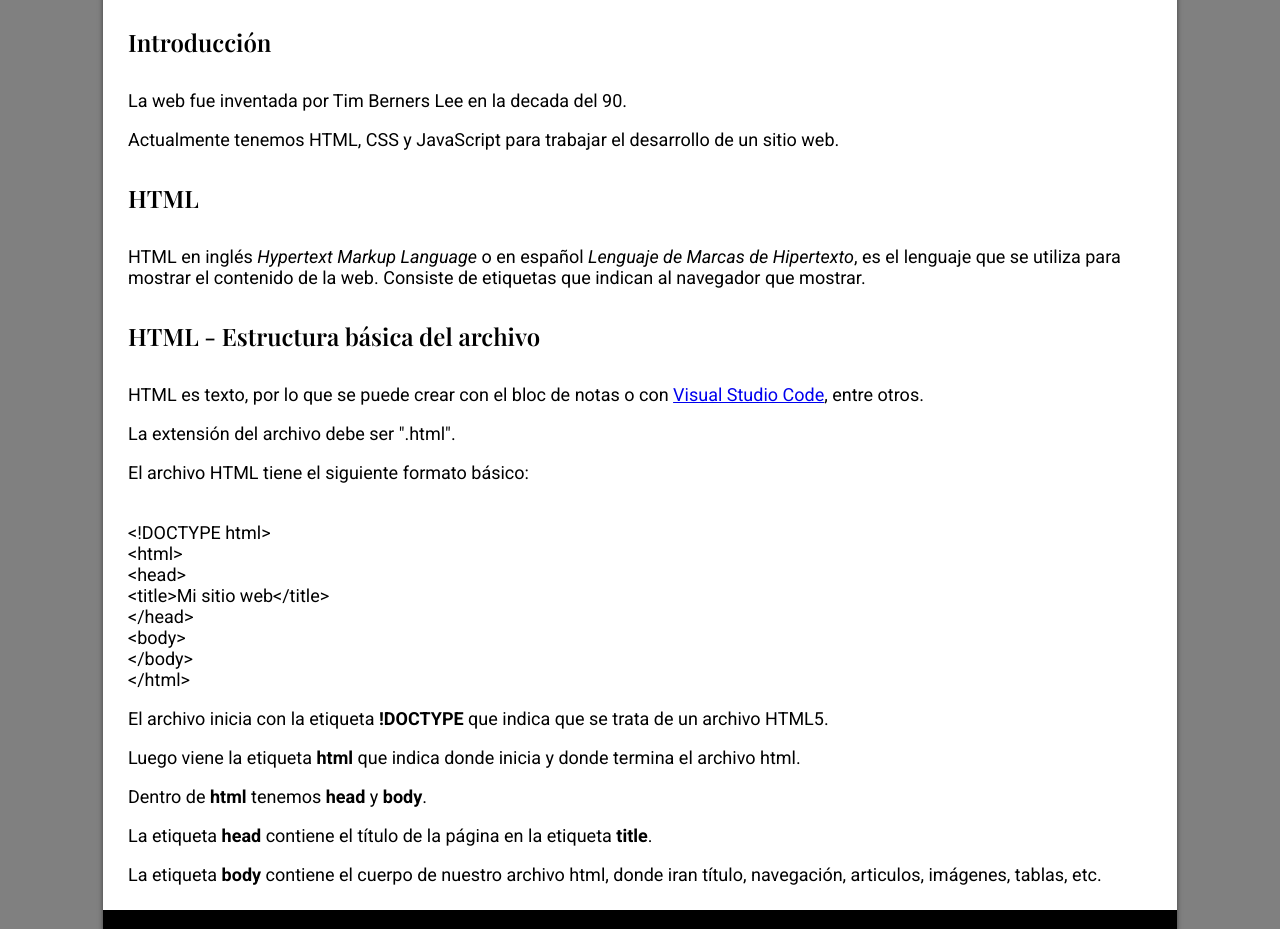
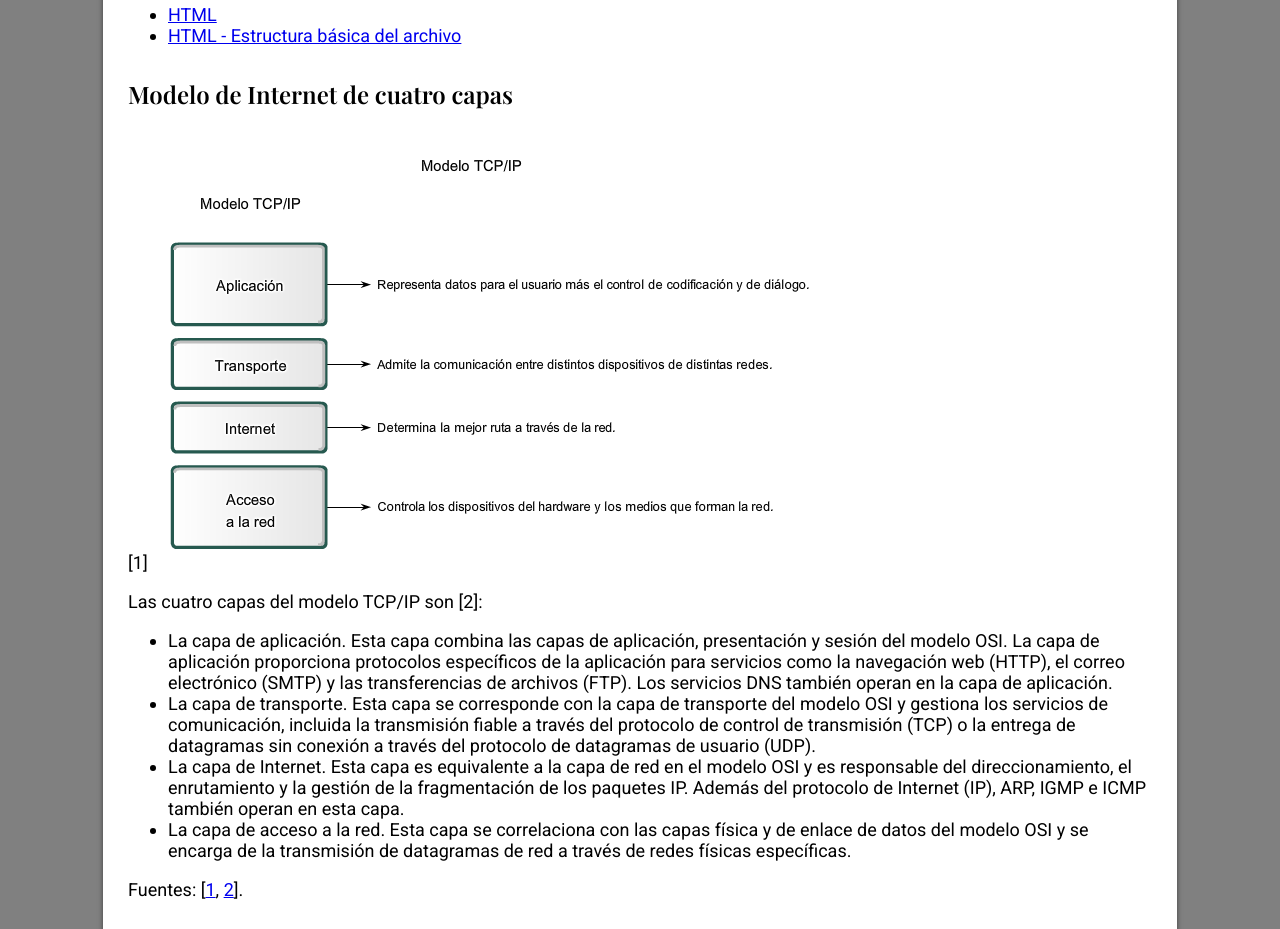
Before and after one commit to lainz/web, a plain HTML site: page index.html in a window 1280 px wide. Shown: the part 348-1277 px from the top of the page. Drawn offline with nearby package versions, Linux system fonts and the light colour scheme; a web font is replaced by a local one.

Commit message:
modelo de internet de 4 capas

```diff
--- a/index.html
+++ b/index.html
@@ -23,8 +23,9 @@
         </header>
         <nav>
             <h1>Índice</h1>
+            <h2>Funcionamiento de los sitios web</h2>
             <ul>
-                <li><a href="#introduccion">Introducción</a></li>
+                <li><a href="#modelo_de_internet_de_cuatro_capas">Modelo de Internet de cuatro capas</a></li>
             </ul>
             <h2>HTML</h2>
             <ul>
@@ -33,12 +34,32 @@
             </ul>
         </nav>
         <section>
-            <article id="introduccion">
-                <h1>Introducción</h1>
-                <p>La web fue inventada por Tim Berners Lee en la decada del 90.</p>
-                <p>Actualmente tenemos HTML, CSS y JavaScript para trabajar el desarrollo de un sitio web.</p>
+            <article id="modelo_de_internet_de_cuatro_capas">
+                <h1>Modelo de Internet de cuatro capas</h1>
+                <p>[1]<img src="./imagenes/tcp.png"></p>
+                <p>Las cuatro capas del modelo TCP/IP son [2]:
+                <ul>
+                    <li>La capa de aplicación. Esta capa combina las capas de aplicación, presentación y sesión del
+                        modelo OSI. La capa de aplicación proporciona protocolos específicos de la aplicación para
+                        servicios como la navegación web (HTTP), el correo electrónico (SMTP) y las transferencias de
+                        archivos (FTP). Los servicios DNS también operan en la capa de aplicación.</li>
+                    <li>La capa de transporte. Esta capa se corresponde con la capa de transporte del modelo OSI y
+                        gestiona los servicios de comunicación, incluida la transmisión fiable a través del protocolo de
+                        control de transmisión (TCP) o la entrega de datagramas sin conexión a través del protocolo de
+                        datagramas de usuario (UDP).</li>
+                    <li>La capa de Internet. Esta capa es equivalente a la capa de red en el modelo OSI y es responsable
+                        del direccionamiento, el enrutamiento y la gestión de la fragmentación de los paquetes IP.
+                        Además del protocolo de Internet (IP), ARP, IGMP e ICMP también operan en esta capa.</li>
+                    <li>La capa de acceso a la red. Esta capa se correlaciona con las capas física y de enlace de datos
+                        del modelo OSI y se encarga de la transmisión de datagramas de red a través de redes físicas
+                        específicas.</li>
+                </ul>
+                </p>
+                <p>Fuentes: [<a
+                        href="http://cidecame.uaeh.edu.mx/lcc/mapa/PROYECTO/libro35/144_capas_con_modelos_tcpip_y_osi.html">1</a>,
+                    <a href="https://www.akamai.com/es/glossary/what-are-network-layers">2</a>].
+                </p>
             </article>
-
             <article id="html">
                 <h1>HTML</h1>
                 <p>HTML en inglés <i>Hypertext Markup Language</i> o en español <i>Lenguaje de Marcas de Hipertexto</i>,
@@ -54,7 +75,7 @@
                         Code</a>, entre otros.</p>
                 <p>La extensión del archivo debe ser ".html".</p>
                 <p>El archivo HTML tiene el siguiente formato básico:</p>
-<pre><code>
+                <pre><code>
 &lt;!DOCTYPE html&gt;
 &lt;html&gt;
 &lt;head&gt;
@@ -66,7 +87,8 @@
 </code></pre>
                 <p>El archivo inicia con la etiqueta <strong>!DOCTYPE</strong> que indica que se trata de un archivo
                     HTML5.</p>
-                <p>Luego viene la etiqueta <strong>html</strong> que indica donde inicia y donde termina el archivo html.
+                <p>Luego viene la etiqueta <strong>html</strong> que indica donde inicia y donde termina el archivo
+                    html.
                 </p>
                 <p>Dentro de <strong>html</strong> tenemos <strong>head</strong> y <strong>body</strong>.</p>
                 <p>La etiqueta <strong>head</strong> contiene el título de la página en la etiqueta
--- a/style.css
+++ b/style.css
@@ -61,3 +61,7 @@ body {
 .pie p {
     text-align: center;
 }
+
+img {
+    max-width: 80vw;
+}
```
Also changed, not shown: imagenes/tcp.png (added).
